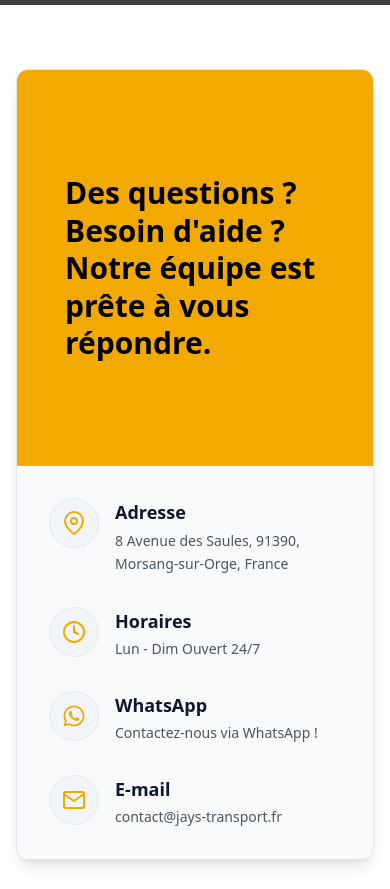
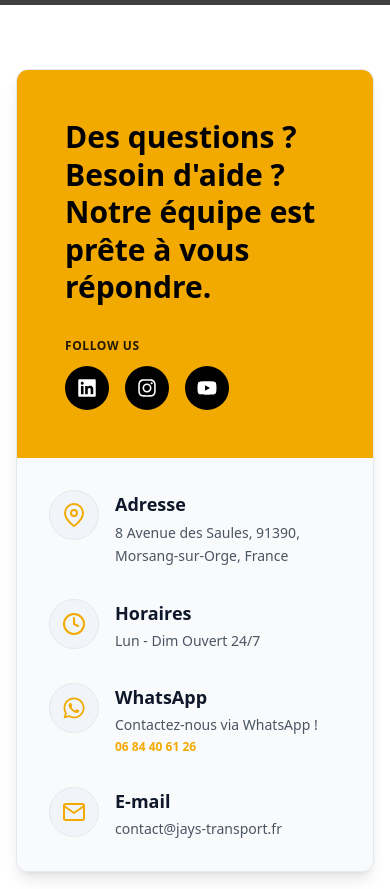
Before and after one commit to jana-94/jays-moto-taxi, a Next.js app: page /contact in a window 390 px wide. Shown: the part 501-1390 px from the top of the page. Built offline with nearby package versions, Linux system fonts and the light colour scheme; grey boxes are pictures that could not be loaded.

Commit message:
Implemented the social media links

```diff
--- a/app/contact/page.tsx
+++ b/app/contact/page.tsx
@@ -5,7 +5,7 @@ import ContactForm from '@/components/ContactForm';
 import { motion } from 'framer-motion';
 import Image from 'next/image';
 import { FiMapPin, FiClock, FiMail } from 'react-icons/fi';
-import { FaWhatsapp } from 'react-icons/fa';
+import { FaWhatsapp, FaLinkedin, FaInstagram, FaYoutube } from 'react-icons/fa';
 import { useLanguage } from '@/app/context/LanguageContext';
 
 export default function ContactPage() {
@@ -46,32 +46,50 @@ export default function ContactPage() {
           <div className="container mx-auto">
              <div className="flex flex-col md:flex-row shadow-lg mt-16 relative z-10 bg-card rounded-xl overflow-hidden border border-card">
                  {/* Left Side - Brand Color Background */}
-                <div className="md:w-1/3 bg-brand p-12 flex items-center">
-                   <h2 className="text-3xl my-14 font-bold text-black leading-tight">
+                 <div className="md:w-1/3 bg-brand p-12 flex flex-col justify-between min-h-[300px]">
+                    <h2 className="text-3xl font-bold text-black leading-tight my-auto">
                        {t('contact_page.questions_title')}
-
                     </h2>
+                    <div className="mt-8 flex flex-col gap-3">
+                       <p className="text-black font-semibold text-xs uppercase tracking-wider opacity-85">Follow Us</p>
+                       <div className="flex gap-4">
+                          <a href="https://www.linkedin.com/in/jay-nagesh-01a47b44/" target="_blank" rel="noopener noreferrer" className="p-3 bg-black text-white hover:bg-neutral-800 rounded-full transition-colors" aria-label="LinkedIn">
+                             <FaLinkedin className="text-xl" />
+                          </a>
+                          <a href="https://www.instagram.com/JAY_NAG91/" target="_blank" rel="noopener noreferrer" className="p-3 bg-black text-white hover:bg-neutral-800 rounded-full transition-colors" aria-label="Instagram">
+                             <FaInstagram className="text-xl" />
+                          </a>
+                          <a href="https://www.youtube.com/@Mototaxi.Jays-Transport_Paris" target="_blank" rel="noopener noreferrer" className="p-3 bg-black text-white hover:bg-neutral-800 rounded-full transition-colors" aria-label="YouTube">
+                             <FaYoutube className="text-xl" />
+                          </a>
+                       </div>
+                    </div>
                  </div>
 
                  {/* Right Side - Info Grid */}
                  <div className="md:w-2/3 p-8 grid grid-cols-1 sm:grid-cols-2 gap-8 bg-card">
                      {/* Address */}
-                    <div className="flex items-start gap-4">
-                       <div className="p-3 rounded-full border border-base-border bg-base-light">
-                          <FiMapPin className="text-2xl text-brand" />
+                     <a
+                        href={`https://www.google.com/maps?q=${encodeURIComponent("8 Avenue des Saules, 91390, Morsang-sur-Orge, France")}`}
+                        target="_blank"
+                        rel="noopener noreferrer"
+                        className="group flex items-start gap-4"
+                     >
+                        <div className="p-3 rounded-full border border-base-border bg-base-light text-brand group-hover:border-brand group-hover:bg-brand group-hover:text-black transition-all duration-300">
+                           <FiMapPin className="text-2xl" />
                         </div>
                         <div>
                            <h3 className="font-bold text-lg text-ink mb-1">{t('contact_page.info.address_title')}</h3>
-                          <p className="text-ink-softer text-sm leading-relaxed">
+                           <p className="text-ink-softer text-sm leading-relaxed group-hover:text-brand transition-colors">
                               {t('contact_page.info.address_text')}
                            </p>
                         </div>
-                    </div>
+                     </a>
 
                      {/* Hourly */}
                      <div className="flex items-start gap-4">
-                       <div className="p-3 rounded-full border border-base-border bg-base-light">
-                          <FiClock className="text-2xl text-brand" />
+                        <div className="p-3 rounded-full border border-base-border bg-base-light text-brand">
+                           <FiClock className="text-2xl" />
                         </div>
                         <div>
                            <h3 className="font-bold text-lg text-ink mb-1">{t('contact_page.info.hourly_title')}</h3>
@@ -82,30 +100,39 @@ export default function ContactPage() {
                      </div>
 
                      {/* WhatsApp */}
-                    <div className="flex items-start gap-4">
-                       <div className="p-3 rounded-full border border-base-border bg-base-light">
-                          <FaWhatsapp className="text-2xl text-brand" />
+                     <a
+                        href="https://wa.me/33684406126"
+                        target="_blank"
+                        rel="noopener noreferrer"
+                        className="group flex items-start gap-4"
+                     >
+                        <div className="p-3 rounded-full border border-base-border bg-base-light text-brand group-hover:border-brand group-hover:bg-brand group-hover:text-black transition-all duration-300">
+                           <FaWhatsapp className="text-2xl" />
                         </div>
                         <div>
                            <h3 className="font-bold text-lg text-ink mb-1">{t('contact_page.info.whatsapp_title')}</h3>
-                          <p className="text-ink-softer text-sm">
+                           <p className="text-ink-softer text-sm group-hover:text-brand transition-colors">
                               {t('contact_page.info.whatsapp_text')}
+                              <span className="block mt-1 font-semibold text-brand text-xs">06 84 40 61 26</span>
                            </p>
                         </div>
-                    </div>
+                     </a>
 
                      {/* E-mail */}
-                    <div className="flex items-start gap-4">
-                       <div className="p-3 rounded-full border border-base-border bg-base-light">
-                          <FiMail className="text-2xl text-brand" />
+                     <a
+                        href="mailto:contact@jays-transport.fr"
+                        className="group flex items-start gap-4"
+                     >
+                        <div className="p-3 rounded-full border border-base-border bg-base-light text-brand group-hover:border-brand group-hover:bg-brand group-hover:text-black transition-all duration-300">
+                           <FiMail className="text-2xl" />
                         </div>
                         <div>
                            <h3 className="font-bold text-lg text-ink mb-1">{t('contact_page.info.email_title')}</h3>
-                          <p className="text-ink-softer text-sm">
+                           <p className="text-ink-softer text-sm group-hover:text-brand transition-colors">
                               {t('contact_page.info.email_text')}
                            </p>
                         </div>
-                    </div>
+                     </a>
                  </div>
              </div>
           </div>
--- a/components/Footer.tsx
+++ b/components/Footer.tsx
@@ -4,6 +4,7 @@ import Link from 'next/link';
 import './footer.css';
 import Image from 'next/image';
 import { useLanguage } from '@/app/context/LanguageContext';
+import { FaLinkedin, FaInstagram, FaYoutube } from 'react-icons/fa';
 
 const Footer = () => {
   const { t } = useLanguage();
@@ -24,20 +25,17 @@ const Footer = () => {
             {t('nav.slogan')}
           </span> */}
         </Link>
-        {/* <div className='social'>
-          <Link href='/' className='social-icon-outer'>
-            <img className='social-icon' src='/img/fb.svg' alt='facebook' />
-          </Link>
-          <Link href='/' className='social-icon-outer'>
-            <img className='social-icon' src='/img/tw.svg' alt='twitter' />
-          </Link>
-          <Link href='/' className='social-icon-outer'>
-            <img className='social-icon' src='/img/instagram.svg' alt='instagram' />
-          </Link>
-          <Link href='/' className='social-icon-outer'>
-            <img className='social-icon' src='/img/linkedin.svg' alt='linkedin' />
-          </Link>
-        </div> */}
+        <div className='social flex gap-3'>
+          <a href='https://www.linkedin.com/in/jay-nagesh-01a47b44/' target='_blank' rel='noopener noreferrer' className='social-icon-outer text-white hover:text-brand transition-colors' aria-label="LinkedIn">
+            <FaLinkedin className='w-4 h-4' />
+          </a>
+          <a href='https://www.instagram.com/JAY_NAG91/' target='_blank' rel='noopener noreferrer' className='social-icon-outer text-white hover:text-brand transition-colors' aria-label="Instagram">
+            <FaInstagram className='w-4 h-4' />
+          </a>
+          <a href='https://www.youtube.com/@Mototaxi.Jays-Transport_Paris' target='_blank' rel='noopener noreferrer' className='social-icon-outer text-white hover:text-brand transition-colors' aria-label="YouTube">
+            <FaYoutube className='w-4 h-4' />
+          </a>
+        </div>
         <Link
           href={`https://www.google.com/maps?q=${encodedAddress}`}
           target="_blank"
```
Lines whose indentation alone changed are shown as unchanged.
